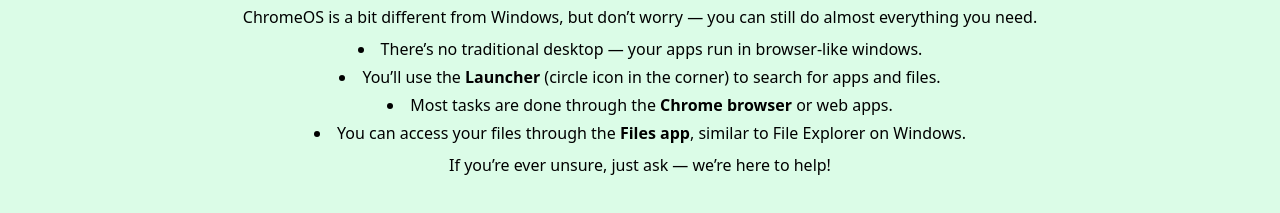
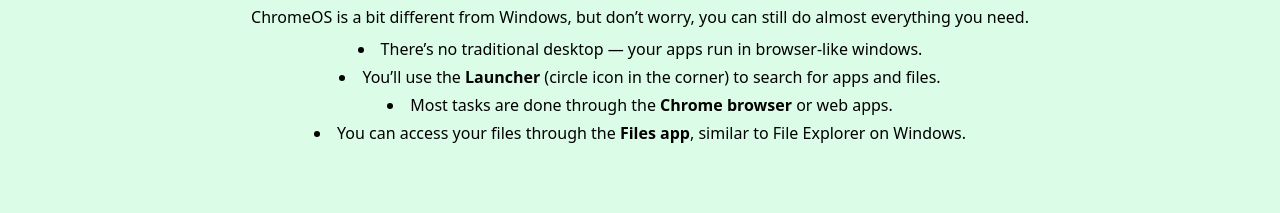
Before and after one commit to GreatTorringtonSchool/StudentPortal, a plain HTML site: page index.html in a window 1280 px wide. Shown: the part 179-392 px from the top of the page. Drawn offline with nearby package versions, Linux system fonts and the light colour scheme.

Commit message:
Add files via upload

```diff
--- a/index.html
+++ b/index.html
@@ -12,7 +12,7 @@
   <header class="w-full h-30 bg-[#285535] text-white">
     <div class="overflow-none w-full flex gap-2">
       <div class="w-38">
-        <img src="/school-logo.png" class="h-30 p-2">
+        <img src="school-logo.png" class="h-30 p-2">
       </div>
       <div class="mx-auto w-full text-center pt-10">
         <h1 class="text-3xl font-semibold">GTS Student Portal</h1>
@@ -30,7 +30,7 @@
     <!-- Tailwind: hide by default -->
     <div id="cros-only" class="text-center">
       <h3 class="text-2xl font-semibold">You’re using ChromeOS!</h3>
-      <p class="mt-2">ChromeOS is a bit different from Windows, but don’t worry — you can still do almost everything you
+      <p class="mt-2">ChromeOS is a bit different from Windows, but don’t worry, you can still do almost everything you
         need.</p>
       <ul class="list-disc list-inside mt-2 space-y-1">
         <li>There’s no traditional desktop — your apps run in browser-like windows.</li>
@@ -38,7 +38,6 @@
         <li>Most tasks are done through the <strong>Chrome browser</strong> or web apps.</li>
         <li>You can access your files through the <strong>Files app</strong>, similar to File Explorer on Windows.</li>
       </ul>
-      <p class="mt-2">If you’re ever unsure, just ask — we’re here to help!</p>
 
     </div>
 
```
